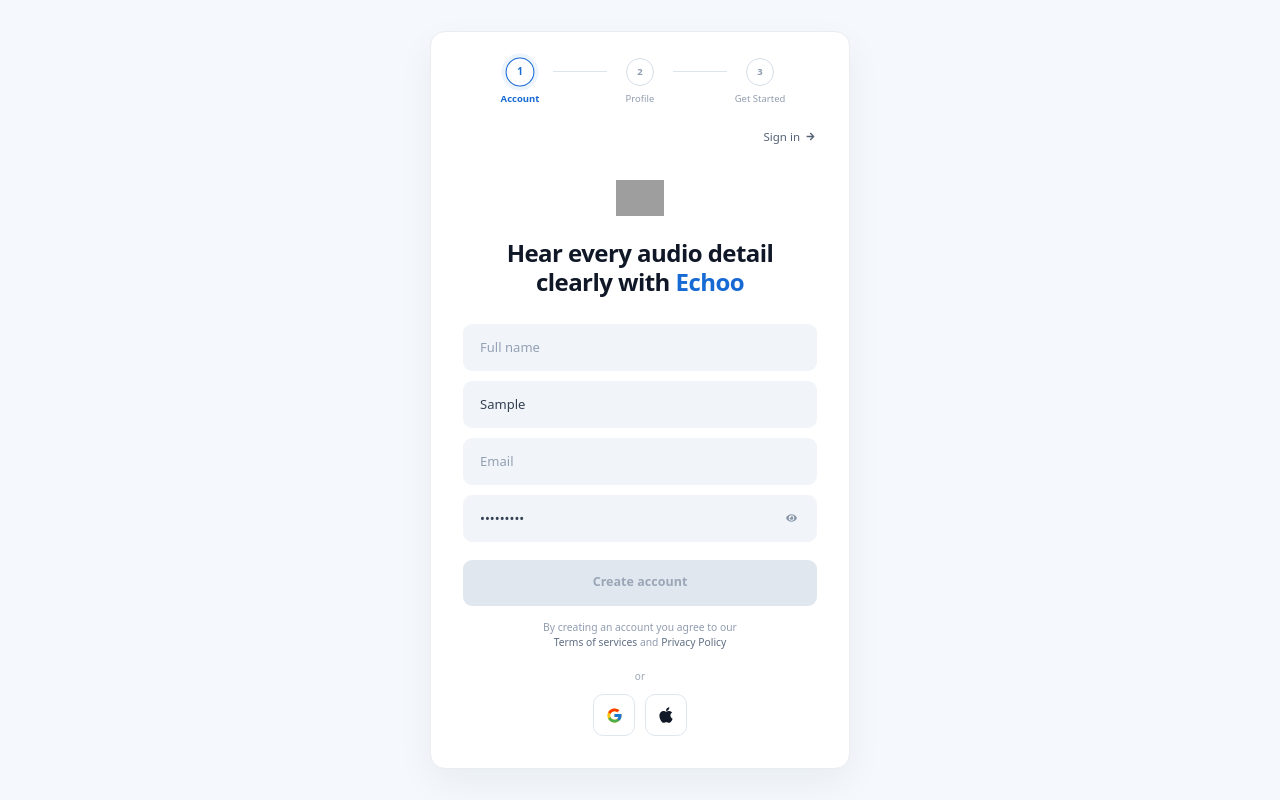
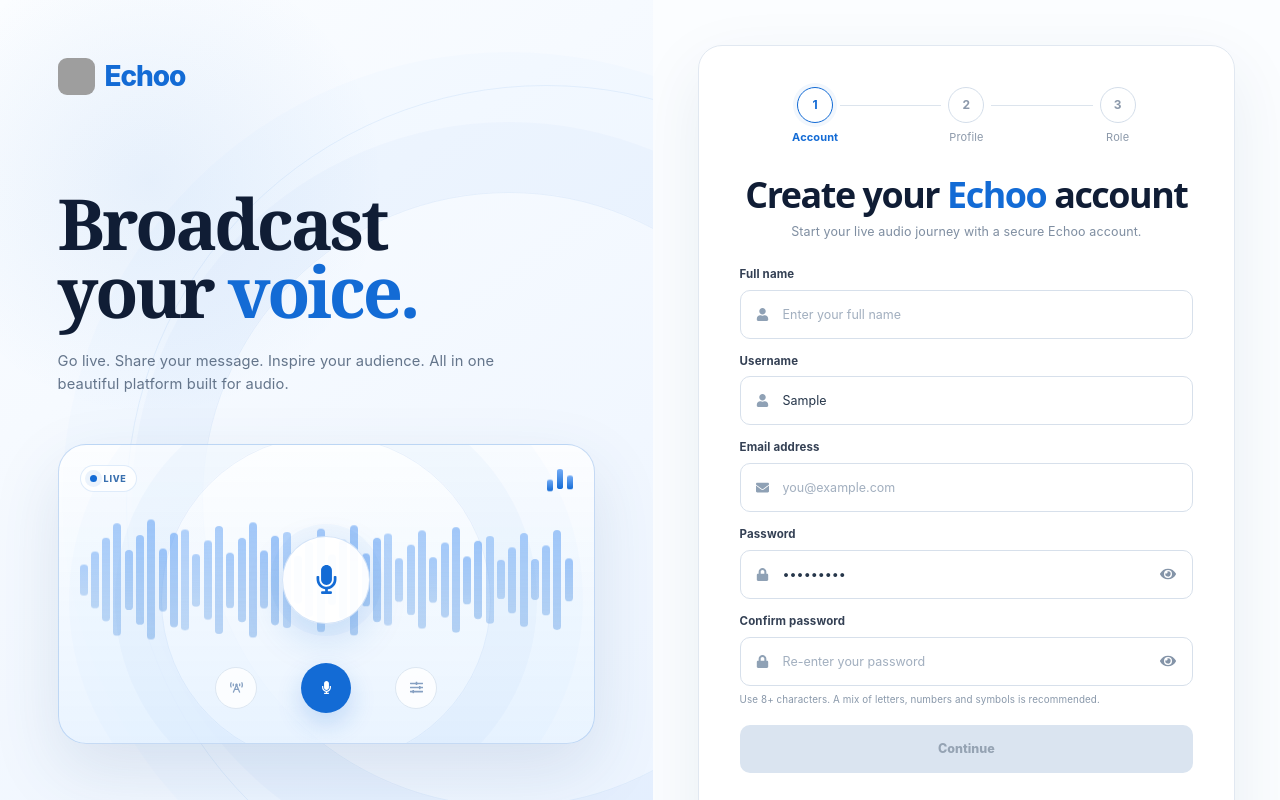
Before and after one commit to emmy16-glitch/echoo-frontend, a React (Vite) app: page / in a window 1280 px wide. Both pictures are taken after typing "Sample", "Sample123" into the empty fields and a click on the button "Create account". Shown: the top 800 px of the page. Built offline with nearby package versions, Linux system fonts and the light colour scheme; no server answers; grey boxes are pictures that could not be loaded.

Commit message:
Redesign Echoo account creation step

```diff
--- a/src/Components/Register/register.jsx
+++ b/src/Components/Register/register.jsx
@@ -6,36 +6,33 @@
 import {
   FaApple,
   FaArrowLeft,
-  FaArrowRight,
+  FaEnvelope,
   FaExclamationCircle,
   FaEye,
   FaEyeSlash,
   FaLock,
   FaUser,
 } from "react-icons/fa";
+import { FcGoogle } from "react-icons/fc";
 
-import { FcGoogle } from "react-icons/fc";
 import EchooLogoImage from "../Assets/Echoo_logo.jpeg";
 import BroadcastLoginVisual from "./BroadcastLoginVisual";
-
+import OnboardingFrame from "../Onboarding/OnboardingFrame";
 import LoadingButton from "../UI/LoadingButton";
 import SuccessState from "../UI/SuccessState";
-import StepProgress from "../UI/StepProgress";
 import Toast from "../UI/Toast";
+import EchoAmbient from "../EchooSystem/EchoAmbient";
+import "../../styles/echoo-onboarding.css";
 
-import "../../styles/echoo-onboarding.css";
-import EchoAmbient from "../EchooSystem/EchoAmbient";
-
-const Register = ({
-  onAccountCreated,
-  onLoginSuccess,
-}) => {
+const Register = ({ onAccountCreated, onLoginSuccess }) => {
   const [action, setAction] = useState("Login");
   const [loading, setLoading] = useState(false);
   const [showPassword, setShowPassword] = useState(false);
+  const [showConfirmPassword, setShowConfirmPassword] = useState(false);
   const [loginError, setLoginError] = useState("");
   const [loginNotice, setLoginNotice] = useState("");
-
+  const [signupError, setSignupError] = useState("");
+  const [signupNotice, setSignupNotice] = useState("");
   const [successState, setSuccessState] = useState(null);
   const [successUser, setSuccessUser] = useState(null);
 
@@ -51,19 +48,31 @@
     username: "",
     email: "",
     password: "",
+    confirmPassword: "",
   });
+
+  const passwordTooShort =
+    action === "Sign Up" &&
+    formData.password.length > 0 &&
+    formData.password.length < 8;
+
+  const passwordsMismatch =
+    action === "Sign Up" &&
+    formData.confirmPassword.length > 0 &&
+    formData.password !== formData.confirmPassword;
 
   const handleChange = (event) => {
     const { name, value } = event.target;
-
-    setFormData((previousData) => ({
-      ...previousData,
-      [name]: value,
-    }));
+    setFormData((previousData) => ({ ...previousData, [name]: value }));
 
     if (action === "Login") {
       setLoginError("");
       setLoginNotice("");
+    }
+
+    if (action === "Sign Up") {
+      setSignupError("");
+      setSignupNotice("");
     }
   };
 
@@ -73,15 +82,14 @@
         formData.fullname.trim() !== "" &&
         formData.username.trim() !== "" &&
         formData.email.trim() !== "" &&
-        formData.password.trim() !== ""
+        formData.password.length >= 8 &&
+        formData.confirmPassword !== "" &&
+        formData.password === formData.confirmPassword
       );
     }
 
     if (action === "Login") {
-      return (
-        formData.username.trim() !== "" &&
-        formData.password.trim() !== ""
-      );
+      return formData.username.trim() !== "" && formData.password.trim() !== "";
     }
 
     if (action === "Forgot Password") {
@@ -92,29 +100,36 @@
   };
 
   const saveSession = (response) => {
-    const {
-      user,
-      accessToken,
-      refreshToken,
-    } = response.data;
-
+    const { user, accessToken, refreshToken } = response.data;
     localStorage.setItem("accessToken", accessToken);
     localStorage.setItem("refreshToken", refreshToken);
     localStorage.setItem("user", JSON.stringify(user));
-
     return user;
   };
 
   const handleSubmit = async (event) => {
     event.preventDefault();
 
-    if (!formIsComplete() || loading) {
+    if (loading) return;
+
+    if (action === "Sign Up" && !formIsComplete()) {
+      if (formData.password.length < 8) {
+        setSignupError("Password must be at least 8 characters.");
+      } else if (formData.password !== formData.confirmPassword) {
+        setSignupError("Passwords do not match. Please check both password fields.");
+      } else {
+        setSignupError("Please complete all required fields.");
+      }
       return;
     }
+
+    if (!formIsComplete()) return;
 
     setLoading(true);
     setLoginError("");
     setLoginNotice("");
+    setSignupError("");
+    setSignupNotice("");
 
     try {
       if (action === "Sign Up") {
@@ -126,7 +141,6 @@
         });
 
         const user = saveSession(response);
-
         setSuccessUser(user);
         setSuccessState("signup");
         return;
@@ -139,7 +153,6 @@
         });
 
         const user = saveSession(response);
-
         setSuccessUser(user);
         setSuccessState("login");
         return;
@@ -153,39 +166,32 @@
           message:
             "Echoo has not enabled password-reset email yet. Please contact support or your administrator if you cannot access your account.",
         });
-
-        return;
       }
     } catch (error) {
       if (action === "Login") {
         const isCredentialError =
           error?.status === 401 ||
           error?.status === 403 ||
-          [
-            "INVALID_CREDENTIALS",
-            "AUTH_INVALID",
-            "LOGIN_FAILED",
-          ].includes(error?.code);
+          ["INVALID_CREDENTIALS", "AUTH_INVALID", "LOGIN_FAILED"].includes(error?.code);
 
         setLoginError(
           isCredentialError
             ? "Incorrect username or password. Please check your details and try again."
-            : error?.message ||
-                "We couldn't sign you in. Please try again."
+            : error?.message || "We couldn't sign you in. Please try again."
         );
+        return;
+      }
+
+      if (action === "Sign Up") {
+        setSignupError(error?.message || "We couldn't create your account. Please try again.");
         return;
       }
 
       setToast({
         open: true,
         type: "error",
-        title:
-          action === "Sign Up"
-            ? "Could not create account"
-            : "Could not send reset email",
-        message:
-          error.message ||
-          "Something went wrong. Please try again.",
+        title: "Could not send reset email",
+        message: error?.message || "Something went wrong. Please try again.",
       });
     } finally {
       setLoading(false);
@@ -195,42 +201,36 @@
   const switchToLogin = () => {
     setAction("Login");
     setShowPassword(false);
+    setShowConfirmPassword(false);
     setSuccessState(null);
     setLoginError("");
     setLoginNotice("");
+    setSignupError("");
+    setSignupNotice("");
   };
 
   const switchToSignUp = () => {
     setAction("Sign Up");
     setShowPassword(false);
+    setShowConfirmPassword(false);
     setSuccessState(null);
     setLoginError("");
     setLoginNotice("");
+    setSignupError("");
+    setSignupNotice("");
   };
 
   if (successState === "signup") {
     return (
-      <div
-        id="echoo-main-content"
-        role="main"
-        tabIndex="-1"
-        className="auth-page echoo-onboarding-page"
-      >
-        <EchoAmbient
-          density="low"
-          className="echoo-onboarding-ambient"
-        />
+      <div id="echoo-main-content" role="main" tabIndex="-1" className="auth-page echoo-onboarding-page">
+        <EchoAmbient density="low" className="echoo-onboarding-ambient" />
         <div className="auth-card compact-card">
           <SuccessState
             title="Account created"
             message="Your Echoo account is ready. Let's set up your profile."
             autoContinue
             duration={900}
-            onContinue={() => {
-              if (onAccountCreated) {
-                onAccountCreated(successUser);
-              }
-            }}
+            onContinue={() => onAccountCreated?.(successUser)}
           />
         </div>
       </div>
@@ -246,11 +246,7 @@
             message="Opening your Echoo account..."
             autoContinue
             duration={700}
-            onContinue={() => {
-              if (onLoginSuccess) {
-                onLoginSuccess(successUser);
-              }
-            }}
+            onContinue={() => onLoginSuccess?.(successUser)}
           />
         </div>
       </div>
@@ -265,47 +261,22 @@
           type={toast.type}
           title={toast.title}
           message={toast.message}
-          onClose={() =>
-            setToast((current) => ({
-              ...current,
-              open: false,
-            }))
-          }
+          onClose={() => setToast((current) => ({ ...current, open: false }))}
         />
-
         <div className="auth-card compact-card">
           <div className="top-nav">
-            <button
-              type="button"
-              className="back-button"
-              onClick={switchToLogin}
-              aria-label="Back to sign in"
-            >
+            <button type="button" className="back-button" onClick={switchToLogin} aria-label="Back to sign in">
               <FaArrowLeft />
             </button>
           </div>
-
           <div className="logo-container">
-            <img
-              src={EchooLogoImage}
-              alt="Echoo Logo"
-              className="echoo-logo-image"
-            />
+            <img src={EchooLogoImage} alt="Echoo Logo" className="echoo-logo-image" />
           </div>
-
-          <div className="auth-header forgot-header">
-            <h1>Forgot Password</h1>
-          </div>
-
-          <form
-            onSubmit={handleSubmit}
-            className="auth-form compact-form"
-          >
+          <div className="auth-header forgot-header"><h1>Forgot Password</h1></div>
+          <form onSubmit={handleSubmit} className="auth-form compact-form">
             <p className="forgot-description">
-              Enter the email address associated with your account,
-              and we'll send you a verification code.
+              Enter the email address associated with your account, and we'll send you a verification code.
             </p>
-
             <div className="input-container">
               <div className="input">
                 <input
@@ -320,15 +291,12 @@
                 />
               </div>
             </div>
-
             <LoadingButton
               type="submit"
               loading={loading}
               loadingText="Sending..."
               disabled={!formIsComplete()}
-              className={`main-button ${
-                formIsComplete() ? "active" : ""
-              }`}
+              className={`main-button ${formIsComplete() ? "active" : ""}`}
             >
               Send
             </LoadingButton>
@@ -348,39 +316,22 @@
 
     return (
       <main className="echoo-broadcast-login-page">
-        <section
-          className="echoo-broadcast-login-hero"
-          aria-label="Echoo live audio preview"
-        >
+        <section className="echoo-broadcast-login-hero" aria-label="Echoo live audio preview">
           <BroadcastLoginVisual logoSrc={EchooLogoImage} />
         </section>
 
-        <section
-          className="echoo-broadcast-login-auth"
-          aria-labelledby="echoo-broadcast-login-title"
-        >
+        <section className="echoo-broadcast-login-auth" aria-labelledby="echoo-broadcast-login-title">
           <div className="echoo-broadcast-form-card">
             <header className="echoo-broadcast-form-heading">
               <h1 id="echoo-broadcast-login-title">Welcome back</h1>
               <p>Sign in to continue to Echoo.</p>
             </header>
 
-            <form
-              className="echoo-broadcast-form"
-              onSubmit={handleSubmit}
-              noValidate
-            >
+            <form className="echoo-broadcast-form" onSubmit={handleSubmit} noValidate>
               <div className="echoo-broadcast-field">
                 <label htmlFor="echoo-login-username">Username</label>
-                <div
-                  className={`echoo-broadcast-input-shell ${
-                    loginError ? "has-error" : ""
-                  }`}
-                >
-                  <FaUser
-                    className="echoo-broadcast-input-icon"
-                    aria-hidden="true"
-                  />
+                <div className={`echoo-broadcast-input-shell ${loginError ? "has-error" : ""}`}>
+                  <FaUser className="echoo-broadcast-input-icon" aria-hidden="true" />
                   <input
                     id="echoo-login-username"
                     type="text"
@@ -413,15 +364,8 @@
                   </button>
                 </div>
 
-                <div
-                  className={`echoo-broadcast-input-shell ${
-                    loginError ? "has-error" : ""
-                  }`}
-                >
-                  <FaLock
-                    className="echoo-broadcast-input-icon"
-                    aria-hidden="true"
-                  />
+                <div className={`echoo-broadcast-input-shell ${loginError ? "has-error" : ""}`}>
+                  <FaLock className="echoo-broadcast-input-icon" aria-hidden="true" />
                   <input
                     id="echoo-login-password"
                     type={showPassword ? "text" : "password"}
@@ -431,21 +375,14 @@
                     onChange={handleChange}
                     autoComplete="current-password"
                     aria-invalid={loginError ? "true" : "false"}
-                    aria-describedby={
-                      loginError ? "echoo-login-error" : undefined
-                    }
+                    aria-describedby={loginError ? "echoo-login-error" : undefined}
                     required
                   />
-
                   <button
                     type="button"
                     className="echoo-broadcast-password-toggle"
-                    onClick={() =>
-                      setShowPassword((previous) => !previous)
-                    }
-                    aria-label={
-                      showPassword ? "Hide password" : "Show password"
-                    }
+                    onClick={() => setShowPassword((previous) => !previous)}
+                    aria-label={showPassword ? "Hide password" : "Show password"}
                     aria-pressed={showPassword}
                   >
                     {showPassword ? <FaEyeSlash /> : <FaEye />}
@@ -453,12 +390,7 @@
                 </div>
 
                 {loginError && (
-                  <p
-                    id="echoo-login-error"
-                    className="echoo-broadcast-error"
-                    role="alert"
-                    aria-live="polite"
-                  >
+                  <p id="echoo-login-error" className="echoo-broadcast-error" role="alert" aria-live="polite">
                     <FaExclamationCircle aria-hidden="true" />
                     <span>{loginError}</span>
                   </p>
@@ -475,41 +407,19 @@
                 Sign in
               </LoadingButton>
 
-              {loginNotice && (
-                <p className="echoo-broadcast-notice" role="status">
-                  {loginNotice}
-                </p>
-              )}
+              {loginNotice && <p className="echoo-broadcast-notice" role="status">{loginNotice}</p>}
 
-              <div className="echoo-broadcast-divider">
-                <span>or continue with</span>
-              </div>
-
+              <div className="echoo-broadcast-divider"><span>or continue with</span></div>
               <div className="echoo-broadcast-socials">
-                <button
-                  type="button"
-                  className="echoo-broadcast-social"
-                  onClick={() => showSocialNotice("Google")}
-                >
-                  <FcGoogle aria-hidden="true" />
-                  Continue with Google
+                <button type="button" className="echoo-broadcast-social" onClick={() => showSocialNotice("Google")}>
+                  <FcGoogle aria-hidden="true" /> Continue with Google
                 </button>
-
-                <button
-                  type="button"
-                  className="echoo-broadcast-social"
-                  onClick={() => showSocialNotice("Apple")}
-                >
-                  <FaApple aria-hidden="true" />
-                  Continue with Apple
+                <button type="button" className="echoo-broadcast-social" onClick={() => showSocialNotice("Apple")}>
+                  <FaApple aria-hidden="true" /> Continue with Apple
                 </button>
               </div>
-
               <p className="echoo-broadcast-signup">
-                New to Echoo?{" "}
-                <button type="button" onClick={switchToSignUp}>
-                  Create account
-                </button>
+                New to Echoo? <button type="button" onClick={switchToSignUp}>Create account</button>
               </p>
             </form>
           </div>
@@ -518,176 +428,162 @@
     );
   }
 
+  const showSignupSocialNotice = (provider) => {
+    setSignupError("");
+    setSignupNotice(
+      `${provider} sign-up is not enabled on the current Echoo backend yet. Please create your account with the form above.`
+    );
+  };
+
   return (
-    <div className="auth-page">
-      <Toast
-        open={toast.open}
-        type={toast.type}
-        title={toast.title}
-        message={toast.message}
-        onClose={() =>
-          setToast((current) => ({
-            ...current,
-            open: false,
-          }))
-        }
-      />
+    <OnboardingFrame step={1} hero="broadcast" panelClassName="eor-account-panel">
+      <header className="eor-form-header">
+        <h1>Create your <span>Echoo</span> account</h1>
+        <p>Start your live audio journey with a secure Echoo account.</p>
+      </header>
 
-      <div
-        className={`auth-card ${
-          action === "Sign Up" ? "signup-card" : "compact-card"
-        }`}
-      >
-        {action === "Sign Up" && (
-          <StepProgress
-            steps={["Account", "Profile", "Get Started"]}
-            currentStep={1}
-          />
-        )}
-
-        <div className="top-nav">
-          <div></div>
-
-          {action === "Sign Up" && (
-            <button
-              type="button"
-              className="signin-link"
-              onClick={switchToLogin}
-            >
-              <span>Sign in</span>
-              <FaArrowRight />
-            </button>
-          )}
-        </div>
-
-        <div className="logo-container">
-          <img
-            src={EchooLogoImage}
-            alt="Echoo Logo"
-            className="echoo-logo-image"
-          />
-        </div>
-
-        <div className="auth-header">
-          <h1>
-            Hear every audio detail
-            <br />
-            clearly with <span>Echoo</span>
-          </h1>
-        </div>
-
-        <form
-          onSubmit={handleSubmit}
-          className="auth-form signup-form"
-        >
-          <div className="input-container signup-grid">
-            <div className="input">
+      <form className="eor-form-grid" onSubmit={handleSubmit} noValidate>
+        <div className="eor-field">
+          <label htmlFor="echoo-signup-fullname">Full name</label>
+          <div className="eor-input-shell">
+            <FaUser className="eor-field-icon" aria-hidden="true" />
             <input
-                className="forminput"
+              id="echoo-signup-fullname"
               type="text"
               name="fullname"
-                placeholder="Full name"
+              placeholder="Enter your full name"
               value={formData.fullname}
               onChange={handleChange}
               autoComplete="name"
               required
             />
           </div>
+        </div>
 
-            <div className="input">
+        <div className="eor-field">
+          <label htmlFor="echoo-signup-username">Username</label>
+          <div className="eor-input-shell">
+            <FaUser className="eor-field-icon" aria-hidden="true" />
             <input
-                className="forminput"
+              id="echoo-signup-username"
               type="text"
               name="username"
-                placeholder="Username"
+              placeholder="Choose a unique username"
               value={formData.username}
               onChange={handleChange}
               autoComplete="username"
+              autoCapitalize="none"
+              spellCheck="false"
               required
             />
           </div>
+        </div>
 
-            <div className="input">
+        <div className="eor-field">
+          <label htmlFor="echoo-signup-email">Email address</label>
+          <div className="eor-input-shell">
+            <FaEnvelope className="eor-field-icon" aria-hidden="true" />
             <input
-                className="forminput"
+              id="echoo-signup-email"
               type="email"
               name="email"
-                placeholder="Email"
+              placeholder="you@example.com"
               value={formData.email}
               onChange={handleChange}
               autoComplete="email"
               required
             />
           </div>
+        </div>
 
-            <div className="input password-input">
+        <div className="eor-field">
+          <label htmlFor="echoo-signup-password">Password</label>
+          <div className={`eor-input-shell ${passwordTooShort ? "has-error" : ""}`}>
+            <FaLock className="eor-field-icon" aria-hidden="true" />
             <input
-                className="forminput"
+              id="echoo-signup-password"
               type={showPassword ? "text" : "password"}
               name="password"
-                placeholder="Password"
+              placeholder="Create a strong password"
               value={formData.password}
               onChange={handleChange}
               autoComplete="new-password"
+              aria-invalid={passwordTooShort ? "true" : "false"}
               required
             />
-
             <button
               type="button"
-                className="password-toggle"
-                onClick={() =>
-                  setShowPassword((previous) => !previous)
-                }
-                aria-label={
-                  showPassword ? "Hide password" : "Show password"
-                }
+              className="eor-password-toggle"
+              onClick={() => setShowPassword((previous) => !previous)}
+              aria-label={showPassword ? "Hide password" : "Show password"}
             >
               {showPassword ? <FaEyeSlash /> : <FaEye />}
             </button>
           </div>
+          {passwordTooShort && <p className="eor-inline-error">Password must be at least 8 characters.</p>}
         </div>
+
+        <div className="eor-field">
+          <label htmlFor="echoo-signup-confirm">Confirm password</label>
+          <div className={`eor-input-shell ${passwordsMismatch ? "has-error" : ""}`}>
+            <FaLock className="eor-field-icon" aria-hidden="true" />
+            <input
+              id="echoo-signup-confirm"
+              type={showConfirmPassword ? "text" : "password"}
+              name="confirmPassword"
+              placeholder="Re-enter your password"
+              value={formData.confirmPassword}
+              onChange={handleChange}
+              autoComplete="new-password"
+              aria-invalid={passwordsMismatch ? "true" : "false"}
+              required
+            />
+            <button
+              type="button"
+              className="eor-password-toggle"
+              onClick={() => setShowConfirmPassword((previous) => !previous)}
+              aria-label={showConfirmPassword ? "Hide confirmed password" : "Show confirmed password"}
+            >
+              {showConfirmPassword ? <FaEyeSlash /> : <FaEye />}
+            </button>
+          </div>
+          {passwordsMismatch && <p className="eor-inline-error">Passwords do not match.</p>}
+          {!passwordsMismatch && <p className="eor-helper">Use 8+ characters. A mix of letters, numbers and symbols is recommended.</p>}
+        </div>
+
+        {signupError && <p className="eor-inline-error" role="alert">{signupError}</p>}
 
         <LoadingButton
           type="submit"
           loading={loading}
           loadingText="Creating account..."
           disabled={!formIsComplete()}
-            className={`main-button ${
-              formIsComplete() ? "active" : ""
-            }`}
+          className="eor-primary"
         >
-            Create account
+          Continue
         </LoadingButton>
 
-          <p className="terms-text">
-            By creating an account you agree to our
-            <br />
-            <span className="terms-link">Terms of services</span>{" "}
-            and <span className="terms-link">Privacy Policy</span>
+        <p className="eor-auth-switch">
+          Already have an account? <button type="button" className="eor-secondary-link" onClick={switchToLogin}>Sign in</button>
         </p>
 
-          <div className="or-text">or</div>
+        {signupNotice && <p className="eor-notice" role="status">{signupNotice}</p>}
 
-          <div className="social-buttons">
-            <button
-              type="button"
-              className="social-button"
-              aria-label="Continue with Google"
-            >
-              <FcGoogle />
+        <div className="eor-divider"><span>or continue with</span></div>
+        <div className="eor-socials">
+          <button type="button" className="eor-social" onClick={() => showSignupSocialNotice("Google")}>
+            <FcGoogle aria-hidden="true" /> Continue with Google
           </button>
-
-            <button
-              type="button"
-              className="social-button apple"
-              aria-label="Continue with Apple"
-            >
-              <FaApple />
+          <button type="button" className="eor-social" onClick={() => showSignupSocialNotice("Apple")}>
+            <FaApple aria-hidden="true" /> Continue with Apple
           </button>
         </div>
+
+        <p className="eor-legal">
+          By creating an account you agree to our <span>Terms of services</span> and <span>Privacy Policy</span>.
+        </p>
       </form>
-      </div>
-    </div>
+    </OnboardingFrame>
   );
 };
 
```
Lines whose indentation alone changed are shown as unchanged.
